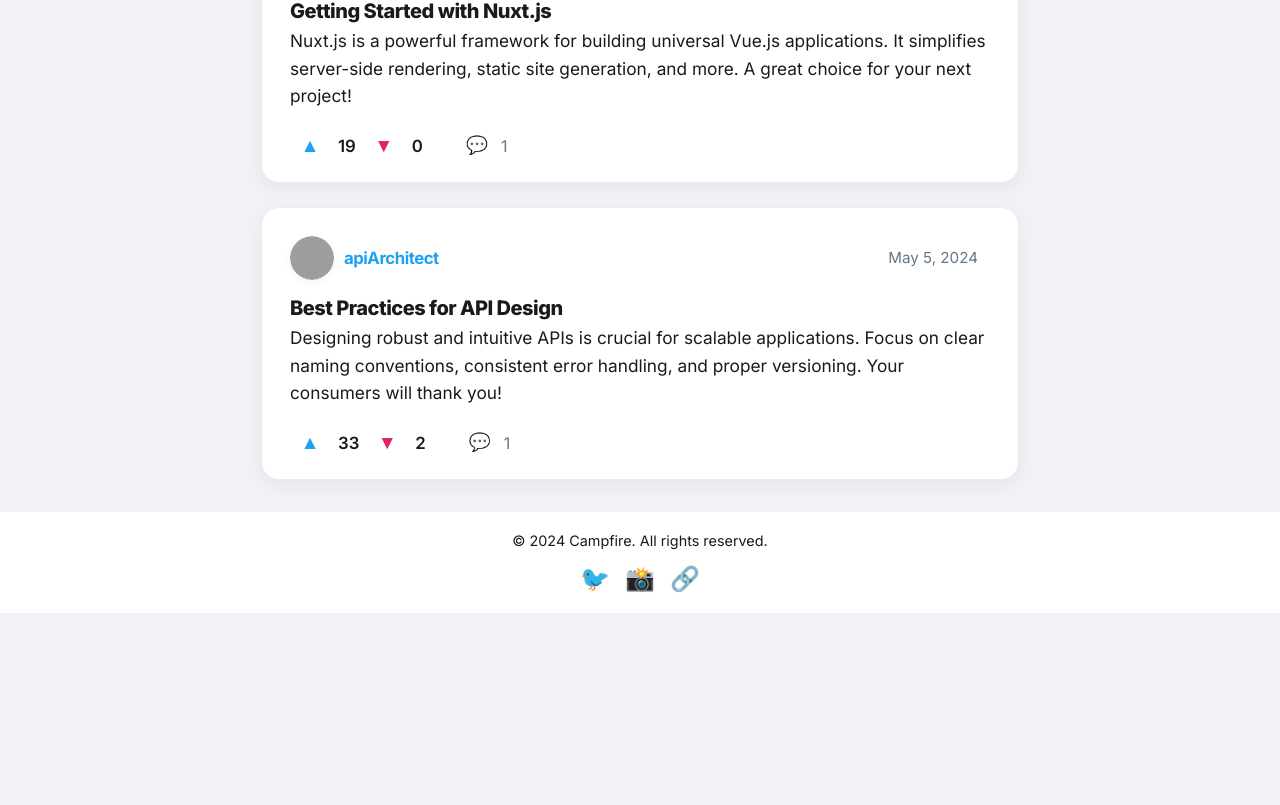
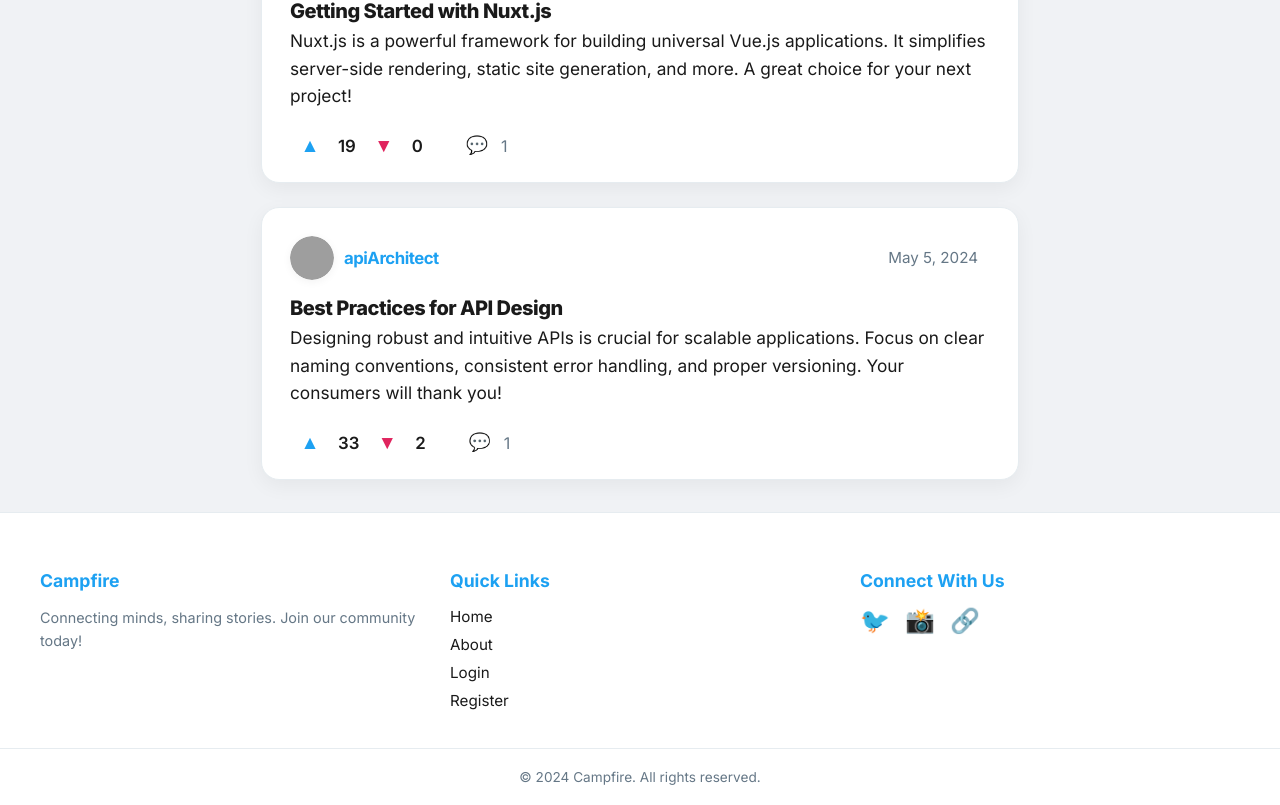
Before and after one commit to Berkayozgun/campfire-frontend, a Vue app: page / in a window 1280 px wide. Shown: the part 2717-3522 px from the top of the page. Before the commit the page ends 3330 px from the top, so only its background shows below. Built offline with nearby package versions, Linux system fonts and the light colour scheme; grey boxes are pictures that could not be loaded.

Commit message:
"Feature_Enhanced_Footer"

```diff
--- a/src/components/CustomFooter.vue
+++ b/src/components/CustomFooter.vue
@@ -1,12 +1,34 @@
 <template>
   <footer class="app-footer">
     <div class="app-footer__container">
-      <p class="app-footer__text">&copy; {{ currentYear }} Campfire. All rights reserved.</p>
-      <div class="app-footer__social-links">
-        <a href="#" class="app-footer__social-icon">🐦</a>
-        <a href="#" class="app-footer__social-icon">📸</a>
-        <a href="#" class="app-footer__social-icon">🔗</a>
+      <div class="app-footer__section app-footer__section--about">
+        <h3 class="app-footer__heading">Campfire</h3>
+        <p class="app-footer__text">
+          Connecting minds, sharing stories. Join our community today!
+        </p>
       </div>
+
+      <div class="app-footer__section app-footer__section--nav">
+        <h3 class="app-footer__heading">Quick Links</h3>
+        <ul class="app-footer__nav-links">
+          <li><router-link to="/" class="app-footer__link">Home</router-link></li>
+          <li><router-link to="/about" class="app-footer__link">About</router-link></li>
+          <li><router-link to="/login" class="app-footer__link">Login</router-link></li>
+          <li><router-link to="/register" class="app-footer__link">Register</router-link></li>
+        </ul>
+      </div>
+
+      <div class="app-footer__section app-footer__section--social">
+        <h3 class="app-footer__heading">Connect With Us</h3>
+        <div class="app-footer__social-icons">
+          <a href="#" class="app-footer__social-icon" aria-label="Twitter"><i class="fab fa-twitter"></i>🐦</a>
+          <a href="#" class="app-footer__social-icon" aria-label="Instagram"><i class="fab fa-instagram"></i>📸</a>
+          <a href="#" class="app-footer__social-icon" aria-label="LinkedIn"><i class="fab fa-linkedin-in"></i>🔗</a>
+        </div>
+      </div>
+    </div>
+    <div class="app-footer__bottom">
+      <p class="app-footer__text--copyright">&copy; {{ currentYear }} Campfire. All rights reserved.</p>
     </div>
   </footer>
 </template>
@@ -26,30 +48,68 @@ export default {
 .app-footer {
   background-color: var(--card-bg-color); /* Use CSS variable for background */
   color: var(--text-color); /* Use CSS variable for text color */
-  padding: 20px 0;
+  padding: 40px 0 20px 0; /* Adjusted padding */
   font-family: 'Inter', sans-serif;
   text-align: center;
   margin-top: auto; /* Pushes the footer to the bottom */
   transition: background-color 0.3s, color 0.3s; /* Add transition for smooth theme change */
+  border-top: 1px solid var(--border-color); /* Subtle top border */
 }
 
 .app-footer__container {
   max-width: 1200px;
-  margin: 0 auto;
+  margin: 0 auto 30px auto; /* Adjusted margin */
   display: flex;
-  flex-direction: column;
-  align-items: center;
-  gap: 15px;
+  justify-content: space-around; /* Distribute sections evenly */
+  flex-wrap: wrap; /* Allow wrapping on smaller screens */
+  gap: 30px; /* Gap between sections */
+  padding: 0 20px;
+}
+
+.app-footer__section {
+  flex: 1; /* Allow sections to grow */
+  min-width: 200px; /* Minimum width for sections */
+  text-align: left;
+}
+
+.app-footer__heading {
+  font-size: 1.1rem;
+  font-weight: 700;
+  color: var(--primary-blue); /* Use primary blue for headings */
+  margin-bottom: 15px;
 }
 
 .app-footer__text {
   font-size: 0.9rem;
+  line-height: 1.6;
+  color: var(--secondary-text-color);
+}
+
+.app-footer__nav-links {
+  list-style-type: none;
+  padding: 0;
   margin: 0;
 }
 
-.app-footer__social-links {
+.app-footer__nav-links li {
+  margin-bottom: 8px;
+}
+
+.app-footer__link {
+  color: var(--text-color);
+  text-decoration: none;
+  font-size: 0.95rem;
+  transition: color 0.2s ease;
+}
+
+.app-footer__link:hover {
+  color: var(--primary-blue);
+}
+
+.app-footer__social-icons {
   display: flex;
   gap: 15px;
+  margin-top: 10px;
 }
 
 .app-footer__social-icon {
@@ -63,9 +123,31 @@ export default {
   color: var(--primary-blue); /* Use CSS variable for hover color */
 }
 
+.app-footer__bottom {
+  border-top: 1px solid var(--border-color); /* Separator line */
+  padding-top: 20px;
+  margin-top: 20px;
+}
+
+.app-footer__text--copyright {
+  font-size: 0.85rem;
+  color: var(--secondary-text-color);
+  margin: 0;
+}
+
 @media (max-width: 768px) {
   .app-footer__container {
-    padding: 0 20px;
+    flex-direction: column;
+    align-items: center;
+    text-align: center;
+    gap: 40px;
+  }
+  .app-footer__section {
+    min-width: unset;
+    width: 100%;
+  }
+  .app-footer__social-icons {
+    justify-content: center;
   }
 }
 </style>
```
